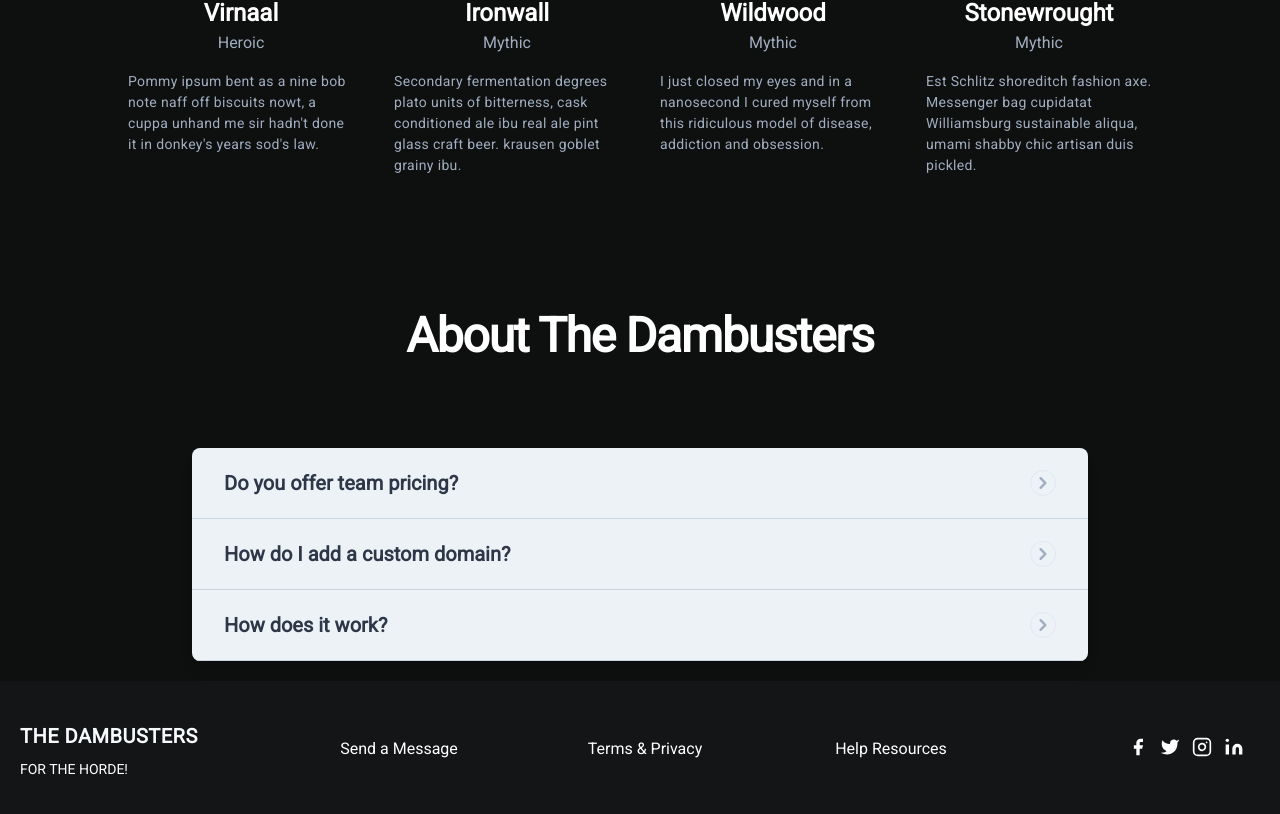
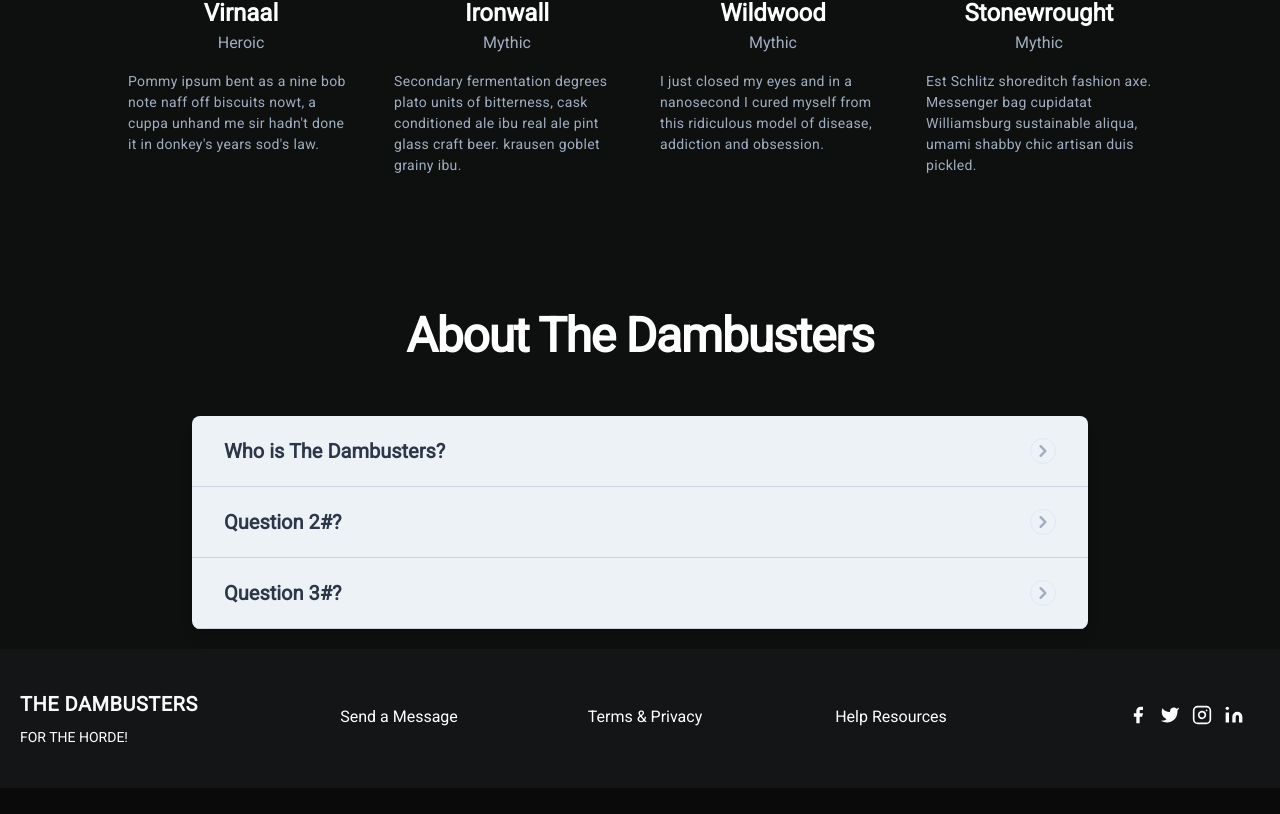
Before and after one commit to ngajhede/dambusters-website, a Vue app: page / in a window 1280 px wide. Shown: the part 2147-2961 px from the top of the page. After the commit the page ends 2935 px from the top, so only its background shows below. Built offline with nearby package versions, Linux system fonts and the light colour scheme.

Commit message:
change faqlist titles

```diff
--- a/src/components/FAQList.vue
+++ b/src/components/FAQList.vue
@@ -1,9 +1,9 @@
 <template>
   <div class="container mx-auto px-4 h-full">
-      <h2 class="text-white font-semibold tracking-tight leading-loose text-center text-3xl lg:text-4xl lg:text-5xl my-2 lg:my-8">
+      <h2 class="text-white font-semibold tracking-tight leading-loose text-center text-3xl lg:text-4xl lg:text-5xl lg:my-8">
           About The Dambusters
       </h2>
-      <section class="shadow-md bg-gray-200 overflow-hidden rounded-lg mt-6 sm:shadow-lg lg:mt-16 lg:mx-auto lg:max-w-4xl">
+      <section class="shadow-md bg-gray-200 overflow-hidden rounded-lg mt-3 sm:shadow-lg lg:mt-8 lg:mx-auto lg:max-w-4xl">
         <FAQListItem
           v-for="item in faqItems"
           :key="item.id"
@@ -26,17 +26,17 @@ export default defineComponent({
       faqItems: [
         {
           id: 1,
-          title: 'Do you offer team pricing?',
+          title: 'Who is The Dambusters?',
           content: 'Yes, we do! Team pricing is available for any plan. You can take advantage of 30% off for signing up for team pricing of 10 users or more.'
         },
         {
           id: 2,
-          title: 'How do I add a custom domain?',
+          title: 'Question 2#?',
           content: 'You can easily change your site settings inside of your site dashboard by clicking the top right menu and clicking the settings button.'
         },
         {
           id: 3,
-          title: 'How does it work?',
+          title: 'Question 3#?',
           content: 'Our platform works with your content to provides insights and metrics on how you can grow your business and scale your infastructure.'
         }
       ]
```
